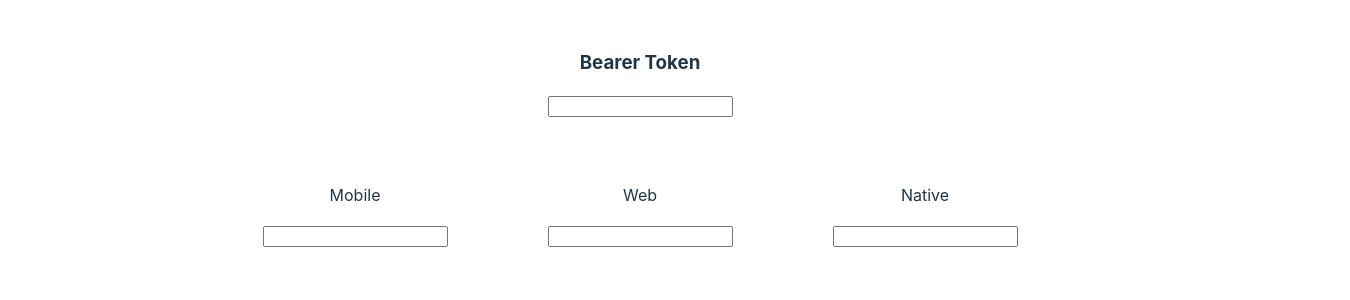
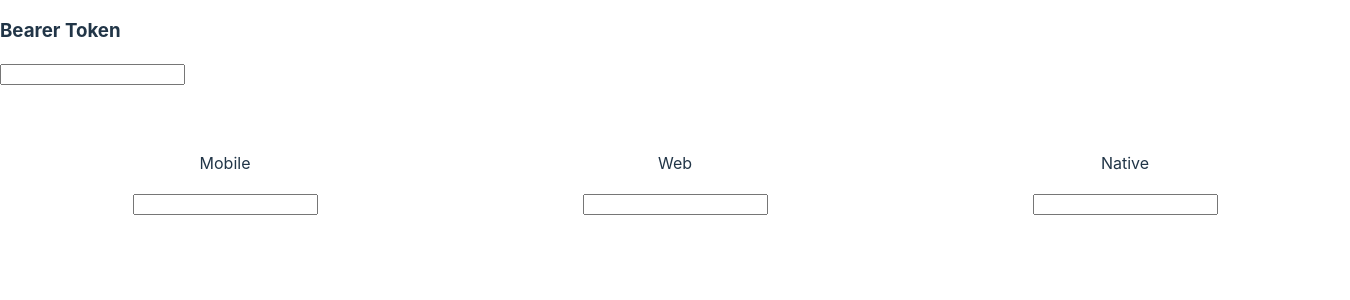
Before and after one commit to jaabsaxo/graphql-instrument-search, a React (Vite) app in the folder react-ts/: page / in a window 1280 px wide. Shown: the top 300 px of the page, 1350 px wide, since content can reach past the window. Built offline with nearby package versions, Linux system fonts and the light colour scheme.

Commit message:
fix layout

```diff
--- a/react-ts/src/App.css
+++ b/react-ts/src/App.css
@@ -1,8 +1,9 @@
 #root {
-  max-width: 1280px;
   min-height: 3000px;
   margin: 0 auto;
-  padding: 2rem;
+}
+
+.auth {
   text-align: center;
 }
 
@@ -20,6 +21,8 @@
 
 .sub-wrapper {
   margin: 50px;
+  text-align: center;
+  width: 350px;
 }
 
 .main-wrapper-today {
--- a/react-ts/src/App.tsx
+++ b/react-ts/src/App.tsx
@@ -1,4 +1,4 @@
-
+import React from 'react'
 import './App.css'
 import SearchToday from './features/today/searchToday'
 import AuthField from './features/auth/AuthField'
--- a/react-ts/src/features/today/searchToday.tsx
+++ b/react-ts/src/features/today/searchToday.tsx
@@ -50,11 +50,13 @@ interface ResultListProps {
 
 
 const ResultList: React.FC<ResultListProps> = ({ results }: ResultListProps) => {
+  console.log("new list")
   if (results) {
     if (results.length > 0) {
       const renderedResults = results.map((r: TodayResult) => {
+        console.log("rs:", r.symbol)
         return (
-          <div key={r.symbol + "-" + r.assetType}>
+          <div key={r.symbol + "-" + r.description + '-' + r.displayAssetType}>
             <TodayResultCard result={r} />
           </div>)
       });
--- a/react-ts/src/index.css
+++ b/react-ts/src/index.css
@@ -27,8 +27,6 @@ a:hover {
 body {
   margin: 0;
   display: flex;
-  place-items: center;
-  min-width: 320px;
   min-height: 100vh;
 }
 
```
